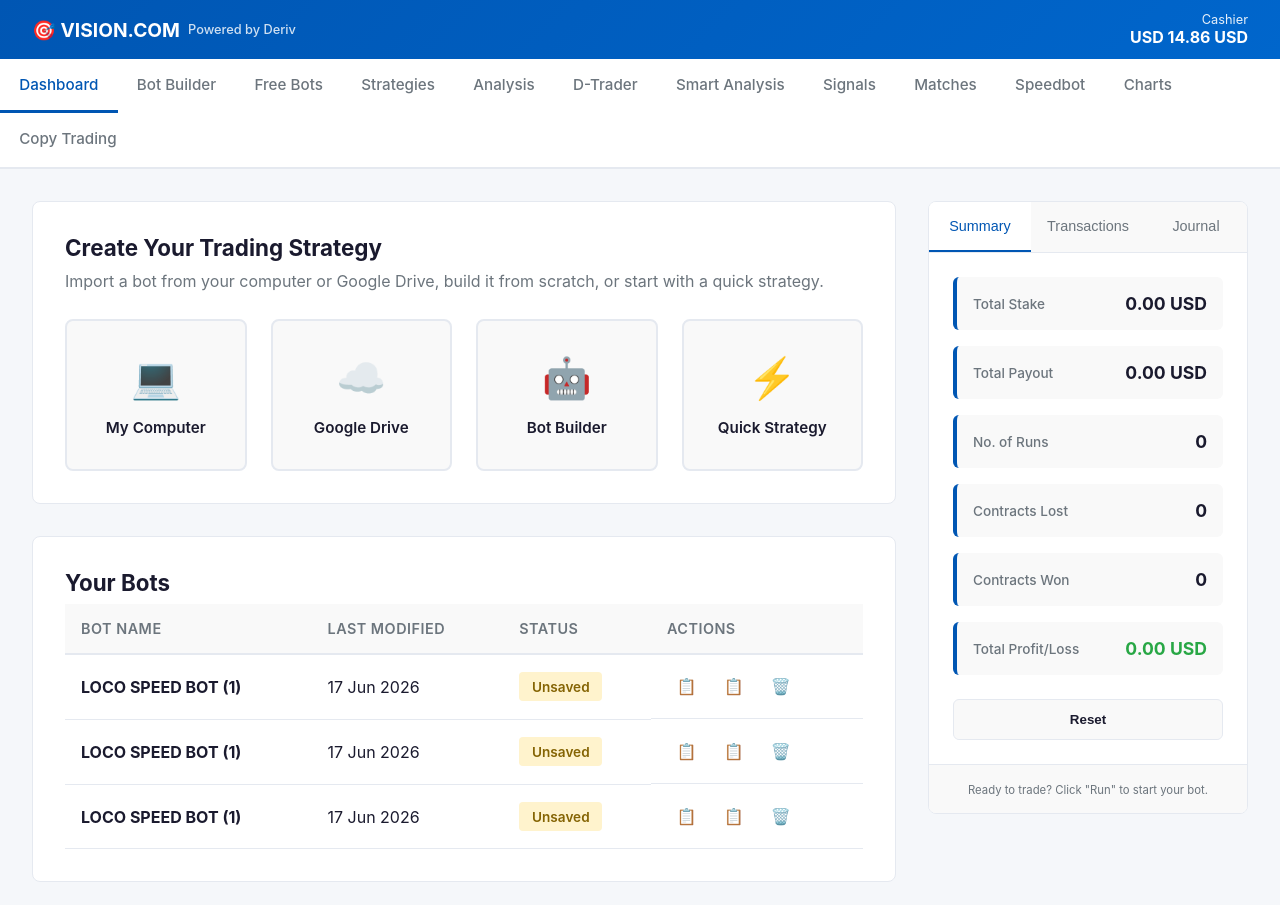
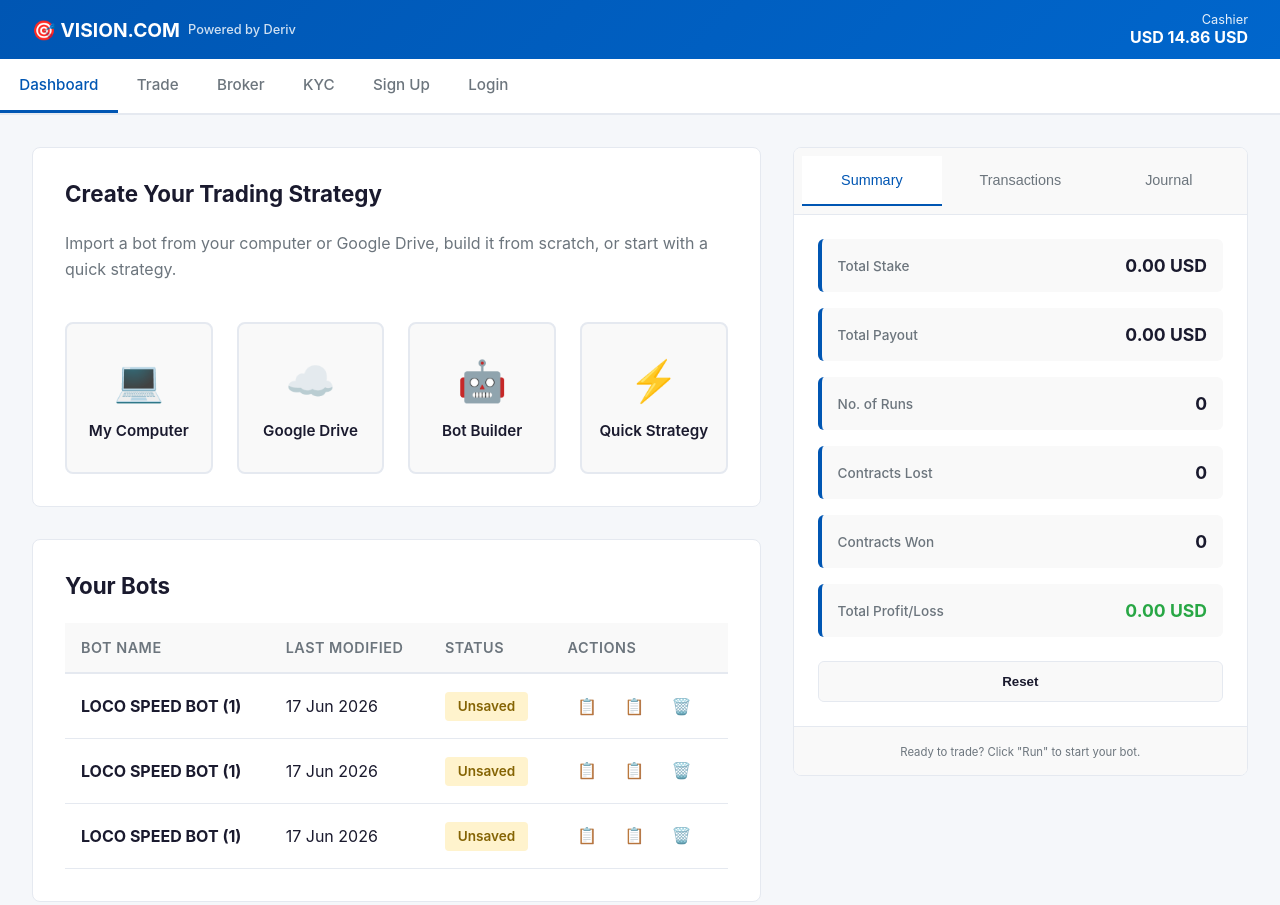
Before and after one commit to sebastianblood254/eugene-onsare, a website: page index.html in a window 1280 px wide. Shown: the top 905 px of the page. Drawn offline with Linux system fonts and the light colour scheme.

Commit message:
Split pages into separate dashboard, trade, broker, KYC, signup, and login pages with unified nav

```diff
--- a/assets/style.css
+++ b/assets/style.css
@@ -115,16 +115,50 @@ body {
 /* Dashboard Layout */
 .dashboard-layout {
   display: grid;
-  grid-template-columns: 1fr 320px;
+  grid-template-columns: minmax(0, 1.6fr) minmax(280px, 1fr);
   gap: 2rem;
   padding: 2rem;
   max-width: 1400px;
   margin: 0 auto;
+  align-items: start;
 }
 
 .dashboard-main {
   display: grid;
   gap: 2rem;
+}
+
+.dashboard-section {
+  display: flex;
+  flex-direction: column;
+  gap: 1rem;
+}
+
+.site-nav {
+  display: flex;
+  flex-wrap: wrap;
+  justify-content: flex-start;
+  align-items: center;
+  gap: 0;
+  padding: 0;
+  margin: 0;
+  background: #ffffff;
+  border-bottom: 1px solid #e5e9f0;
+  overflow-x: auto;
+}
+
+.strategy-cards {
+  display: grid;
+  grid-template-columns: repeat(4, minmax(180px, 1fr));
+  gap: 1.5rem;
+}
+
+.auth-container-dashboard {
+  display: flex;
+  justify-content: space-between;
+  align-items: center;
+  gap: 2rem;
+  flex-wrap: wrap;
 }
 
 .dashboard-section {
@@ -192,7 +226,13 @@ body {
 
 .bots-table table {
   width: 100%;
+  min-width: 650px;
   border-collapse: collapse;
+}
+
+.bots-table th,
+.bots-table td {
+  text-align: left;
 }
 
 .bots-table thead {
@@ -337,12 +377,16 @@ body {
   height: fit-content;
   position: sticky;
   top: 2rem;
+  display: flex;
+  flex-direction: column;
 }
 
 .sidebar-tabs {
   display: flex;
+  gap: 0.5rem;
   border-bottom: 1px solid #e5e9f0;
   background: #f9f9f9;
+  padding: 0.5rem;
 }
 
 .sidebar-tab {
--- a/index.html
+++ b/index.html
@@ -22,17 +22,11 @@
     </div>
     <nav class="site-nav">
       <a href="index.html" class="nav-item active">Dashboard</a>
-      <a href="trade.html" class="nav-item">Bot Builder</a>
-      <a href="#" class="nav-item">Free Bots</a>
-      <a href="#" class="nav-item">Strategies</a>
-      <a href="#" class="nav-item">Analysis</a>
-      <a href="trade.html" class="nav-item">D-Trader</a>
-      <a href="#" class="nav-item">Smart Analysis</a>
-      <a href="#" class="nav-item">Signals</a>
-      <a href="#" class="nav-item">Matches</a>
-      <a href="#" class="nav-item">Speedbot</a>
-      <a href="#" class="nav-item">Charts</a>
-      <a href="#" class="nav-item">Copy Trading</a>
+      <a href="trade.html" class="nav-item">Trade</a>
+      <a href="broker.html" class="nav-item">Broker</a>
+      <a href="kyc.html" class="nav-item">KYC</a>
+      <a href="signup.html" class="nav-item">Sign Up</a>
+      <a href="login.html" class="nav-item">Login</a>
     </nav>
   </header>
 
```
Also changed, not shown: broker.html (+6 -5 lines), kyc.html (+6 -3 lines), login.html (+6 -5 lines), signup.html (+6 -5 lines), trade.html (+6 -3 lines).
